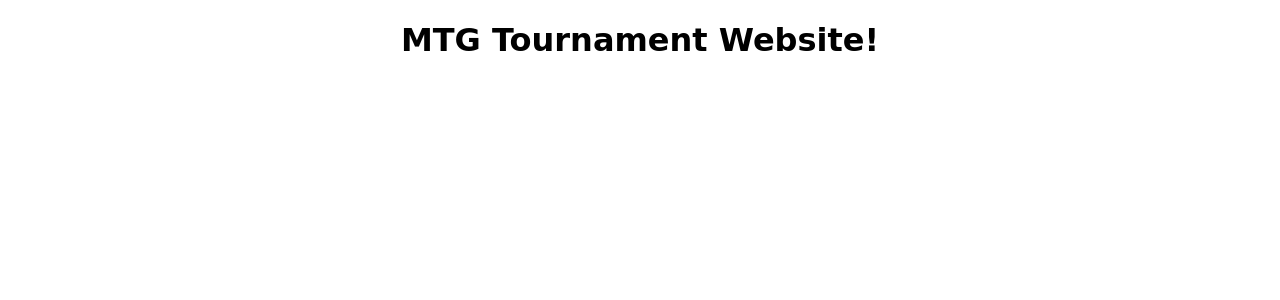
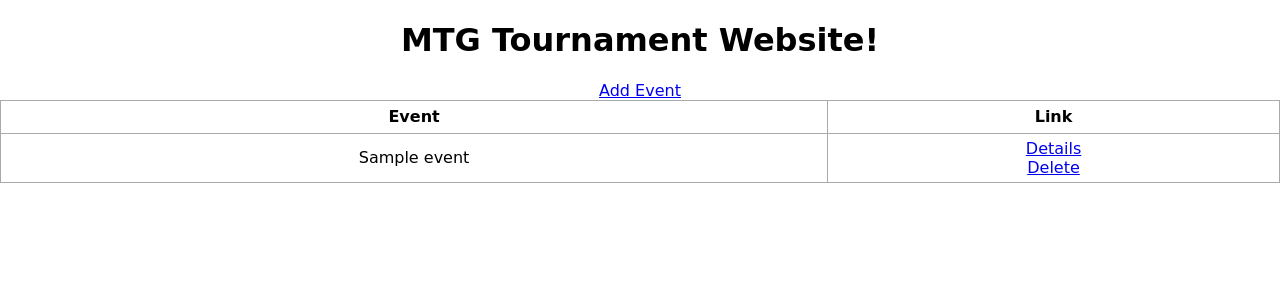
Before and after one commit to luv2ski2/Mtg-Tournament, a Flask app: page / in a window 1280 px wide. Shown: the top 300 px of the page. Run offline with Flask 2, Linux system fonts and the light colour scheme; tables that the repository leaves empty hold one stand-in row (values such as "Sample post").

Commit message:
Did some gaming. Event system set up. No deck system.

```diff
--- a/app.py
+++ b/app.py
@@ -1,4 +1,4 @@
-from flask import Flask, render_template
+from flask import Flask, render_template, request, redirect
 from flask_sqlalchemy import SQLAlchemy
 
 
@@ -28,8 +28,42 @@ class Event(db.Model):
         return '<Event %r>' % self.name
 
 @app.route('/')
-def hello_world():
-    return render_template('index.html')
+def index():
+    events = Event.query.all()
+    return render_template('index.html', events=events)
+    # return render_template('index.html')
+
+@app.route('/addEvent/', methods=['POST', 'GET'])
+def addEvent():
+    if request.method == 'POST':
+        name = request.form['eventName']
+        details = request.form['eventDetails']
+        print(name)
+        print(details)
+        newEvent = Event(name=name, details=details)
+        try:
+            db.session.add(newEvent)
+            db.session.commit()
+            return redirect('/')
+        except:
+            return "There was an error adding your event."
+    else:
+        return render_template('addEvent.html')
+
+@app.route('/eventDetails/<int:id>')
+def eventDetails(id):
+    event = Event.query.get_or_404(id)
+    return render_template('eventDetails.html', name=event.name, details=event.details)
+
+@app.route('/delete/<int:id>')
+def deleteEvent(id):
+    event = Event.query.get_or_404(id)
+    try:
+        db.session.delete(event)
+        db.session.commit()
+        return redirect('/')
+    except:
+        return "There was an error deleting your event"
 
 
 if __name__ == '__main__':
--- a/static/main.css
+++ b/static/main.css
@@ -13,6 +13,10 @@ body, html {
 .content {
     margin: 0 auto;
     width: 400px;
+}
+
+.addEventLink {
+    text-align: center;
 }
 
 table, td, th {
--- a/templates/index.html
+++ b/templates/index.html
@@ -6,4 +6,27 @@
 
 {% block body %}
     <h1 style="text-align: center">MTG Tournament Website!</h1>
+    <div class="addEventLink">
+    <a href="/addEvent/">Add Event</a>
+    </div>
+    {% if events|length > 0 %}
+    <table>
+        <tr>
+            <th>Event</th>
+            <th>Link</th>
+        </tr>
+        {% for event in events %}
+            <tr>
+                <td>{{ event.name }}</td>
+                <td>
+                    <a href="/eventDetails/{{ event.id }}">Details</a>
+                    <br>
+                    <a href="/delete/{{ event.id }}">Delete</a>
+                </td>
+            </tr>
+        {% endfor %}
+    </table>
+    {% else %}
+        <h3 style="text-align: center">No events</h3>
+    {% endif %}
 {% endblock %}
```
Also changed, not shown: templates/addEvent.html (added, +14 -0 lines), templates/eventDetails.html (added, +12 -0 lines), test.db (added).
